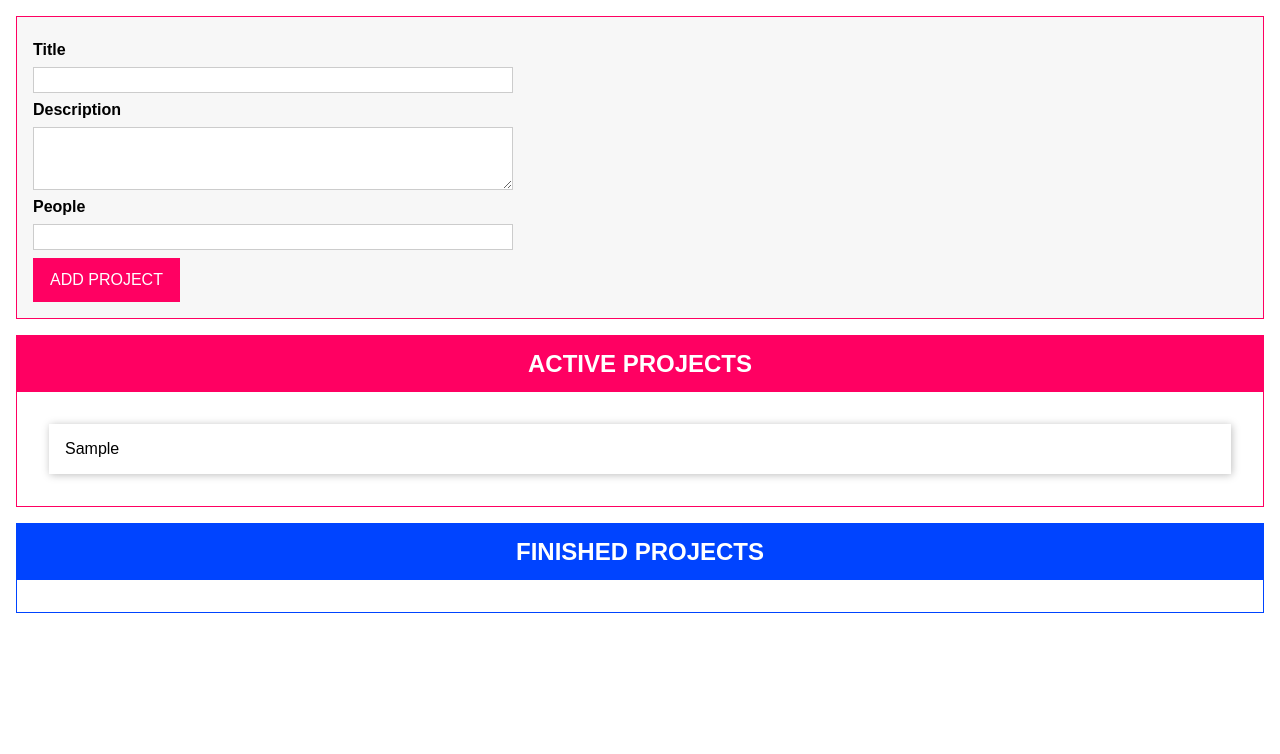
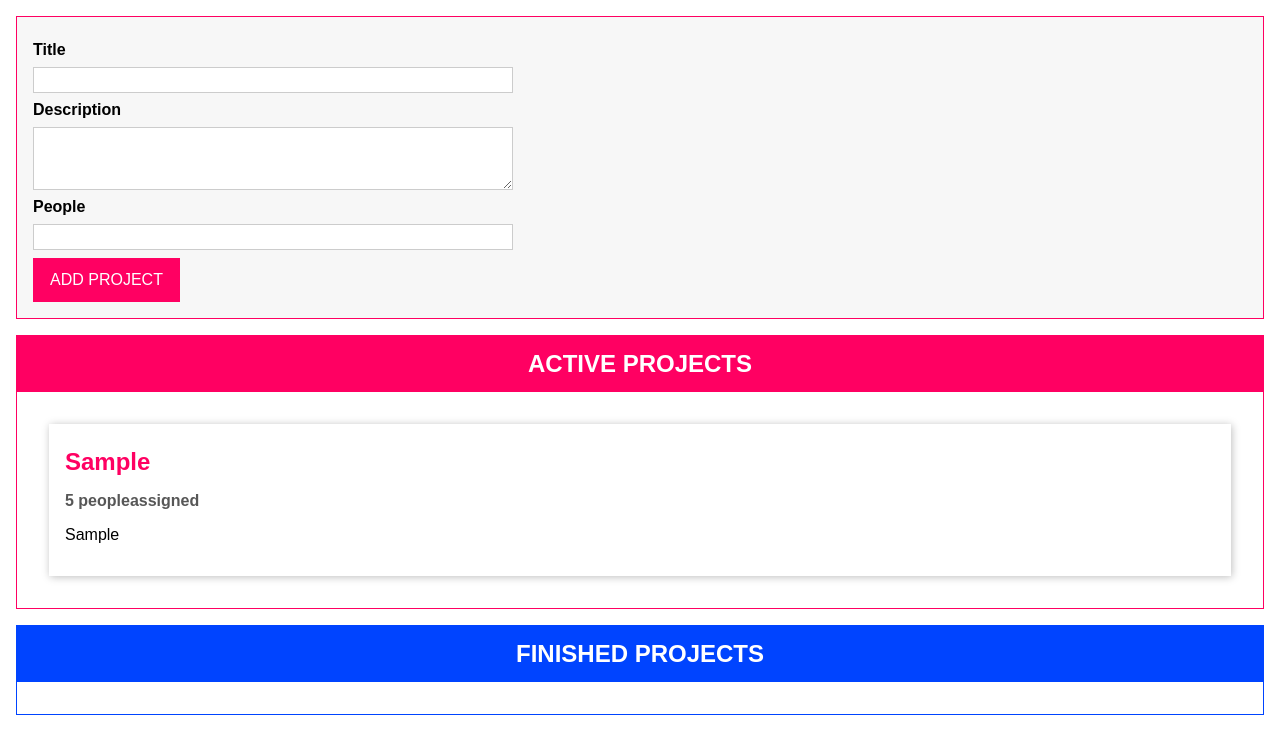
Before and after one commit to crew-guy/drag-drop-ts, a website with bundled scripts: page index.html in a window 1280 px wide. Both pictures are taken after typing "Sample", "Sample", "5" into the empty fields and a click on the button "ADD PROJECT". Built offline with nearby package versions, Linux system fonts and the light colour scheme.

Commit message:
templated list and added getter

```diff
--- a/index.html
+++ b/index.html
@@ -27,7 +27,11 @@
       </form>
     </template>
     <template id="single-project">
-      <li></li>
+      <li>
+        <h2></h2>
+        <h3></h3>
+        <p></p>
+      </li>
     </template>
     <template id="project-list">
       <section class="projects">
--- a/src/app.ts
+++ b/src/app.ts
@@ -1,3 +1,6 @@
+// Drag and Drop interfaces
+
+
 // Enum for the status of a project
 enum ProjectStatus{
     Active = 'active',
@@ -16,11 +19,6 @@ class Project {
 
     }
 }
-
-class ProjectItem {
-
-}
-
 
 // Type of listener functions
 type Listener<T> = (projects:T[]) => void
@@ -148,6 +146,36 @@ abstract class Component<T extends HTMLElement, U extends HTMLElement>{
 }
 
 
+class ProjectItem extends Component<HTMLUListElement, HTMLLIElement> {
+
+    get persons() {
+        if (this.project.people == 1) {
+            return "1 person"
+        } else {
+            return `${this.project.people} people`
+        }
+    }
+
+    constructor(hostId:string, private project:Project) {
+        super(
+            hostId,
+            "single-project",
+            false,
+            project.id
+        );
+        this.configure()
+        this.renderContent()
+    }
+
+    configure() { }
+
+    renderContent() {
+        this.element.querySelector('h2')!.textContent = this.project.title
+        this.element.querySelector('h3')!.textContent = this.persons +"assigned"
+        this.element.querySelector('p')!.textContent = this.project.description
+    }
+}
+
 class ProjectList extends Component<HTMLDivElement, HTMLElement> {
     assignedProjects : Project[]
 
@@ -183,9 +211,7 @@ class ProjectList extends Component<HTMLDivElement, HTMLElement> {
         const listEl = document.querySelector(`#${this.type}-projects-list`)! as HTMLUListElement;
         listEl.innerHTML = ""
         for (const projectItem of this.assignedProjects) {
-            const listItem = document.createElement('li');
-            listItem.textContent = projectItem.title
-            listEl.appendChild(listItem)
+            new ProjectItem(this.element.querySelector('ul')!.id, projectItem)
         }
     }
 
```
